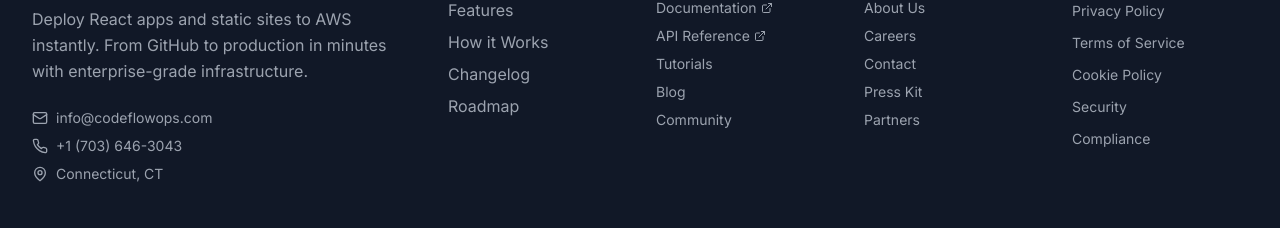
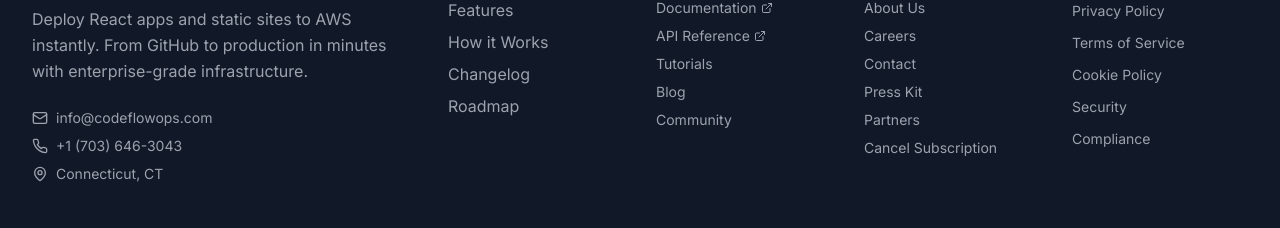
Before and after one commit to ClayDesk/codeflowops-saas, a Next.js app in the folder frontend/: page /contact in a window 1280 px wide. Shown: the part 3168-3396 px from the top of the page. Built offline with nearby package versions, Linux system fonts and the light colour scheme; no server answers.

Commit message:
cancel subscription in footer lik added

```diff
--- a/frontend/app/contact/page.tsx
+++ b/frontend/app/contact/page.tsx
@@ -1,6 +1,7 @@
 'use client'
 
-import React, { useState } from 'react'
+import React, { useState, useEffect } from 'react'
+import { useSearchParams } from 'next/navigation'
 import { Card, CardContent, CardDescription, CardHeader, CardTitle } from '@/components/ui/card'
 import { Badge } from '@/components/ui/badge'
 import { Button } from '@/components/ui/button'
@@ -54,6 +55,7 @@
 } from 'lucide-react'
 
 export default function ContactPage() {
+  const searchParams = useSearchParams()
   const [formData, setFormData] = useState({
     name: '',
     email: '',
@@ -65,6 +67,19 @@
   })
   const [isSubmitting, setIsSubmitting] = useState(false)
   const [isSubmitted, setIsSubmitted] = useState(false)
+
+  // Handle URL parameters for pre-filling form
+  useEffect(() => {
+    const subject = searchParams.get('subject')
+    if (subject === 'cancel-subscription') {
+      setFormData(prev => ({
+        ...prev,
+        inquiryType: 'cancel-subscription',
+        subject: 'Request to Cancel Subscription',
+        message: 'I would like to cancel my CodeFlowOps Pro subscription. Please assist me with the cancellation process.\n\nSubscription details:\n- Email: [Please confirm your email]\n- Reason for cancellation (optional): \n\nThank you.'
+      }))
+    }
+  }, [searchParams])
 
   const handleInputChange = (field: string, value: string) => {
     setFormData(prev => ({ ...prev, [field]: value }))
@@ -327,6 +342,7 @@
                       <SelectContent>
                         <SelectItem value="sales">Sales & Pricing</SelectItem>
                         <SelectItem value="support">Technical Support</SelectItem>
+                        <SelectItem value="cancel-subscription">Cancel Subscription</SelectItem>
                         <SelectItem value="partnership">Partnership</SelectItem>
                         <SelectItem value="security">Security & Compliance</SelectItem>
                         <SelectItem value="media">Media & Press</SelectItem>
--- a/frontend/components/landing/Footer.tsx
+++ b/frontend/components/landing/Footer.tsx
@@ -29,7 +29,8 @@
     { name: 'Careers', href: '/careers' },
     { name: 'Contact', href: '/contact' },
     { name: 'Press Kit', href: '/press' },
-    { name: 'Partners', href: '/partners' }
+    { name: 'Partners', href: '/partners' },
+    { name: 'Cancel Subscription', href: '/contact?subject=cancel-subscription' }
   ],
   legal: [
     { name: 'Privacy Policy', href: '/privacy' },
```
